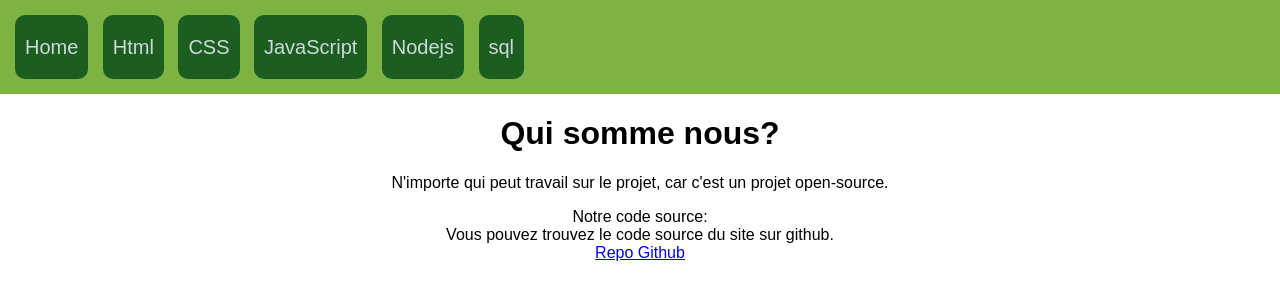
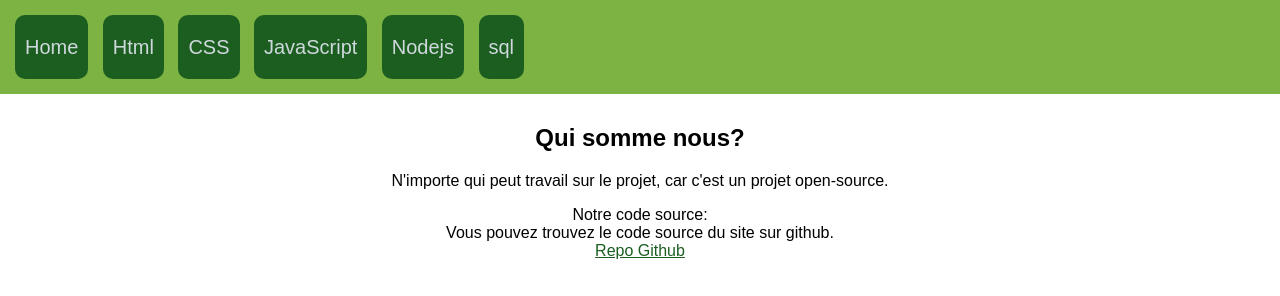
Before and after one commit to AugustinMauroy/learn-web-dev, a website: page content/about_us.html in a window 1280 px wide. Drawn offline with Linux system fonts and the light colour scheme; files that its build step writes are made by us from their sources.

Commit message:
feat(content)add content
-about us
-contact

```diff
--- a/content/about_us.html
+++ b/content/about_us.html
@@ -19,9 +19,11 @@
                     <button onclick="document.location='/sql/what_is_sql'">sql</button>
         </header>
         <main>
-            <h1>Qui somme nous?</h1>
-            <p>N'importe qui peut travail sur le projet, car c'est un projet open-source.</p>
-            <p>Notre code source:<br>Vous pouvez trouvez le code source du site sur github.<br><a href="https://github.com/AugustinMauroy/learn-web-dev">Repo Github</a></p>
+            <article class="index">
+                <h1>Qui somme nous?</h1>
+                <p>N'importe qui peut travail sur le projet, car c'est un projet open-source.</p>
+                <p>Notre code source:<br>Vous pouvez trouvez le code source du site sur github.<br><a href="https://github.com/AugustinMauroy/learn-web-dev">Repo Github</a></p>
+            </article>
         </main>
     </body>
 </html>
```
Also changed, not shown: content/contact.html (+2 -0 lines).
